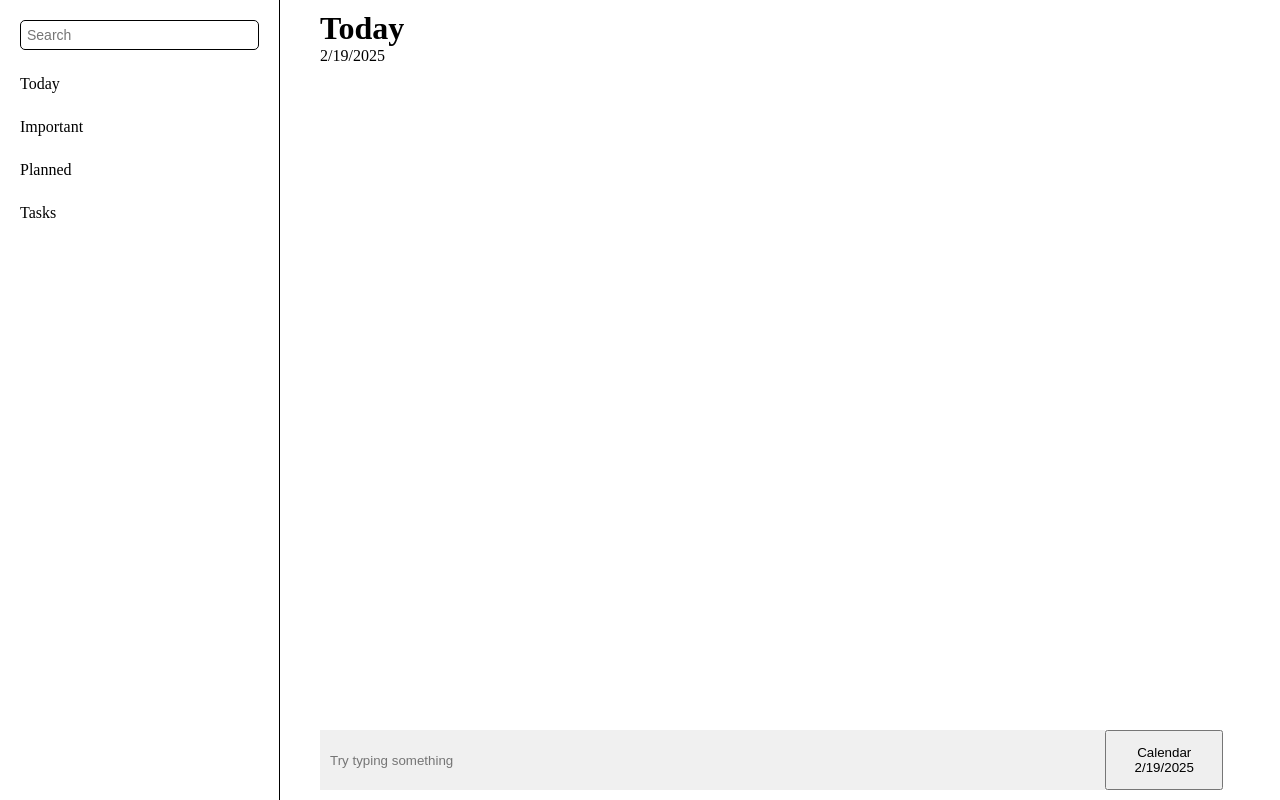
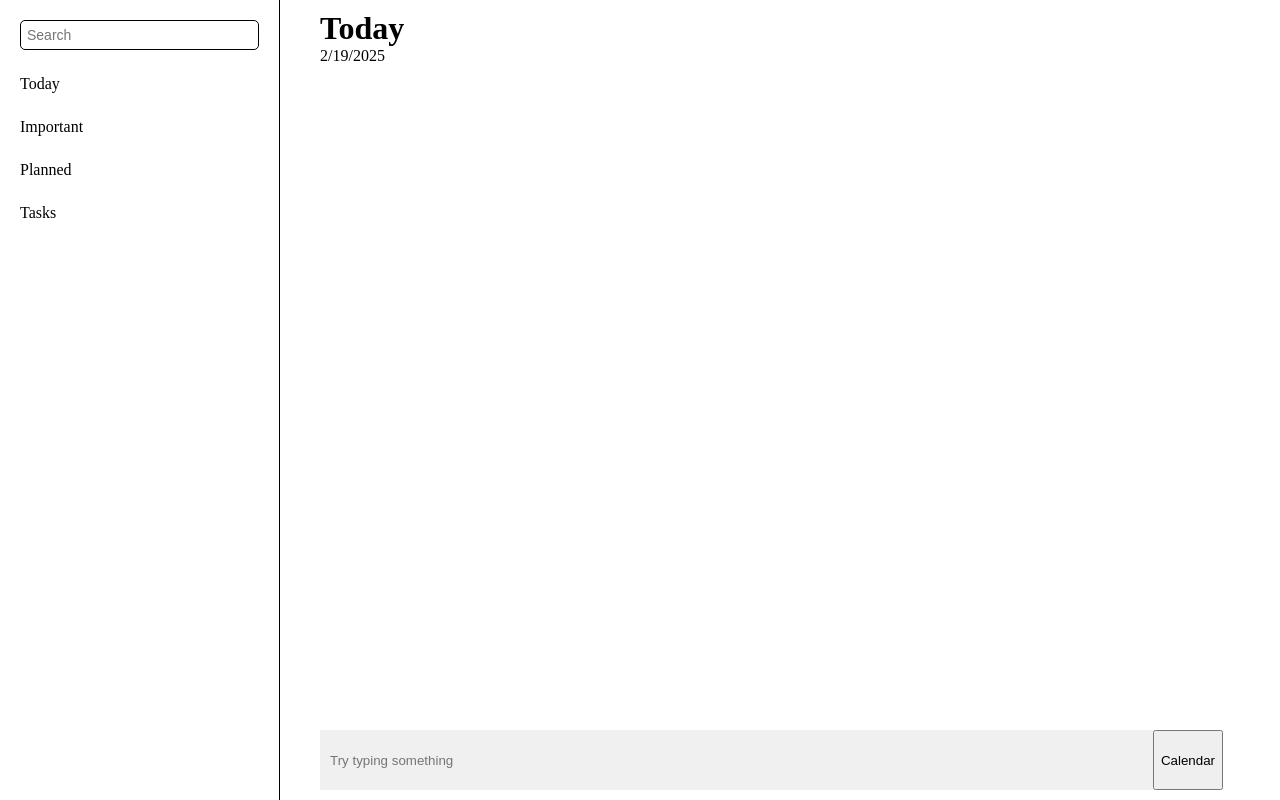
Before and after one commit to dmytro-chumak/react-to-do, a Next.js app: page /today in a window 1280 px wide. Built offline with nearby package versions, Linux system fonts and the light colour scheme.

Commit message:
feat(add-todo): change initial date state to empty string

```diff
--- a/src/components/add-todo/add-todo.jsx
+++ b/src/components/add-todo/add-todo.jsx
@@ -10,7 +10,7 @@ import Calendar from "../calendar/calendar";
 export default function AddTodo() {
   const buttonRef = useRef(null);
   const [value, setValue] = useState("");
-  const [date, setDate] = useState(new Date().toLocaleDateString());
+  const [date, setDate] = useState("");
   const [showCalendar, setShowCalendar] = useState(false);
   const dispatch = useContext(TasksDispatchContext);
 
```
